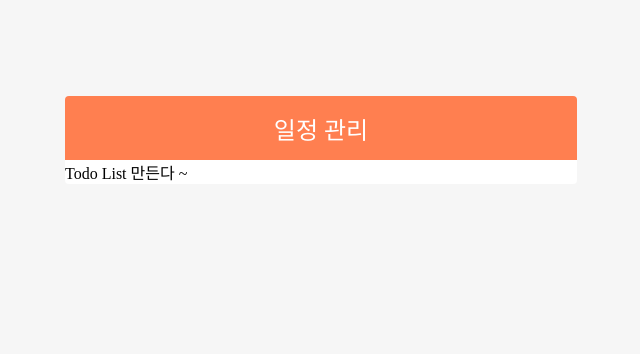
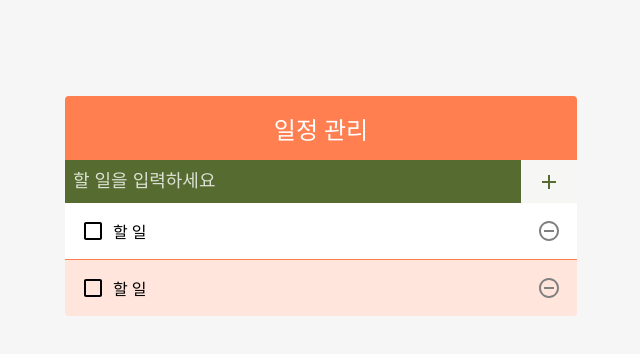
Before and after one commit to seulgiyoon/learning-react, a React (Create React App) app in the folder 10-todo-app/: page / in a window 1280 px wide. Shown: the top 354 px of the page, without its empty margins (319-959 px from the left). Built offline with nearby package versions, Linux system fonts and the light colour scheme.

Commit message:
Add basic components and styles

```diff
--- a/10-todo-app/src/App.js
+++ b/10-todo-app/src/App.js
@@ -1,8 +1,15 @@
 import React from 'react';
 import TodoTemplate from 'components/TodoTemplate';
+import TodoInsert from 'components/TodoInsert';
+import TodoList from 'components/TodoList';
 
 function App() {
-  return <TodoTemplate>Todo List 만든다 ~</TodoTemplate>;
+  return (
+    <TodoTemplate>
+      <TodoInsert />
+      <TodoList />
+    </TodoTemplate>
+  );
 }
 
 export default App;
--- a/10-todo-app/src/components/TodoInsert.js
+++ b/10-todo-app/src/components/TodoInsert.js
@@ -1,7 +1,16 @@
 import React from 'react';
+import { MdAdd } from 'react-icons/md';
+import './TodoInsert.scss';
 
 function TodoInsert() {
-  return <div></div>;
+  return (
+    <form className="TodoInsert">
+      <input placeholder="할 일을 입력하세요" />
+      <button type="submit">
+        <MdAdd />
+      </button>
+    </form>
+  );
 }
 
 export default TodoInsert;
--- /dev/null
+++ b/10-todo-app/src/components/TodoInsert.scss
@@ -0,0 +1,35 @@
+.TodoInsert {
+  display: flex;
+  background: darkolivegreen;
+  input {
+    background: none;
+    outline: none;
+    border: none;
+    padding: 0.5rem;
+    font-size: 1.125rem;
+    line-height: 1.5;
+    color: white;
+    &::placeholder {
+      color: rgba(255, 255, 255, 0.8);
+    }
+    flex: 1;
+  }
+  button {
+    // background: none;
+    outline: none;
+    border: none;
+    background: rgba(255, 255, 255, 0.95);;
+    color: darkolivegreen;
+    padding-left: 1rem;
+    padding-right: 1rem;
+    font-size: 1.5rem;
+    display: flex;
+    align-items: center;
+    cursor: pointer;
+    transition: 0.1s background ease-in;
+    &:hover {
+      background: white;
+    }
+  }
+
+}
--- a/10-todo-app/src/components/TodoList.js
+++ b/10-todo-app/src/components/TodoList.js
@@ -1,7 +1,14 @@
 import React from 'react';
+import TodoListItem from './TodoListItem';
+import './TodoList.scss';
 
 function TodoList() {
-  return <div></div>;
+  return (
+    <div>
+      <TodoListItem />
+      <TodoListItem />
+    </div>
+  );
 }
 
 export default TodoList;
--- /dev/null
+++ b/10-todo-app/src/components/TodoList.scss
@@ -0,0 +1,5 @@
+.TodoList {
+  min-height: 320px;
+  max-height: 513px;
+  overflow-y: auto;
+}
--- a/10-todo-app/src/components/TodoListItem.js
+++ b/10-todo-app/src/components/TodoListItem.js
@@ -1,7 +1,23 @@
 import React from 'react';
+import {
+  MdCheckBoxOutlineBlank,
+  MdCheckBox,
+  MdRemoveCircleOutline,
+} from 'react-icons/md';
+import './TodoListItem.scss';
 
 function TodoListItem() {
-  return <div></div>;
-}
+  return (
+    <div className="TodoListItem">
+      <div className="checkbox">
+        <MdCheckBoxOutlineBlank />
+        <div className="text">할 일</div>
+      </div>
+      <div className="remove">
+        <MdRemoveCircleOutline />
+      </div>
+    </div>
+  );
+};
 
 export default TodoListItem;
--- /dev/null
+++ b/10-todo-app/src/components/TodoListItem.scss
@@ -0,0 +1,47 @@
+.TodoListItem {
+  padding: 1rem;
+  display: flex;
+  align-items: center;
+  // .TodoListItem이라는 클래스를 가졌으면서 짝수번째인 엘리먼트에 적용
+  &:nth-child(even) {
+    background: rgba(255, 127, 80, 0.2);
+  }
+  .checkbox {
+    cursor: pointer;
+    flex: 1;
+    display: flex;
+    align-items: center;
+    // 아이콘(svg) 설정
+    svg {
+      font-size: 1.5rem;
+    }
+    .text {
+      margin-left: 0.5rem;
+      flex: 1;
+    }
+    &.checked {
+      svg {
+        color: tomato;
+      }
+      .text {
+        color: tomato;
+        text-decoration: line-through;
+      }
+    }
+  }
+  .remove {
+    display:flex;
+    align-items: center;
+    font-size: 1.5rem;
+    color: gray;
+    cursor: pointer;
+    &:hover {
+      color: tomato;
+    }
+  }
+
+  // 엘리먼트 사이에 테두리를 넣는다
+  & + & {
+    border-top: 1px solid coral;
+  }
+}
```
